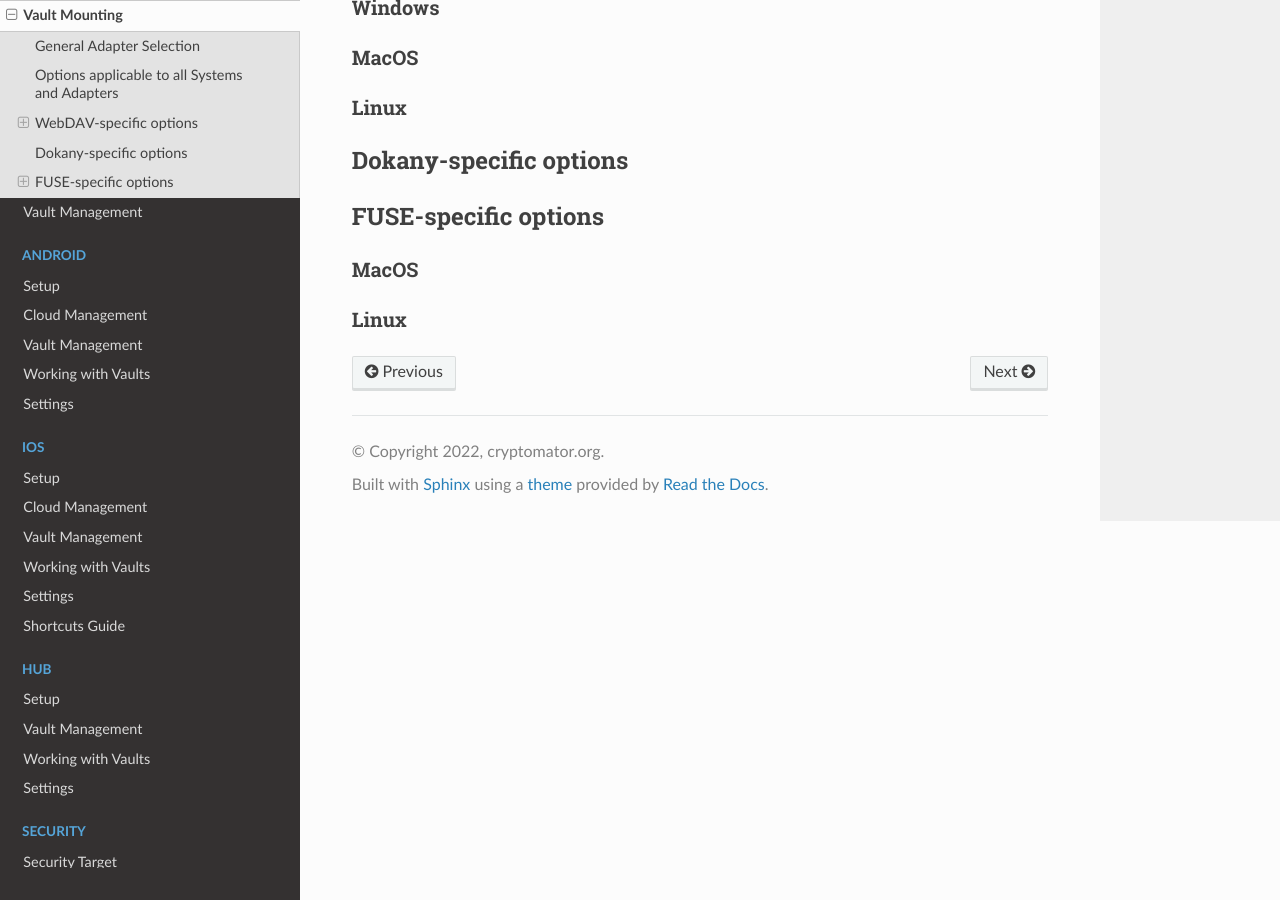
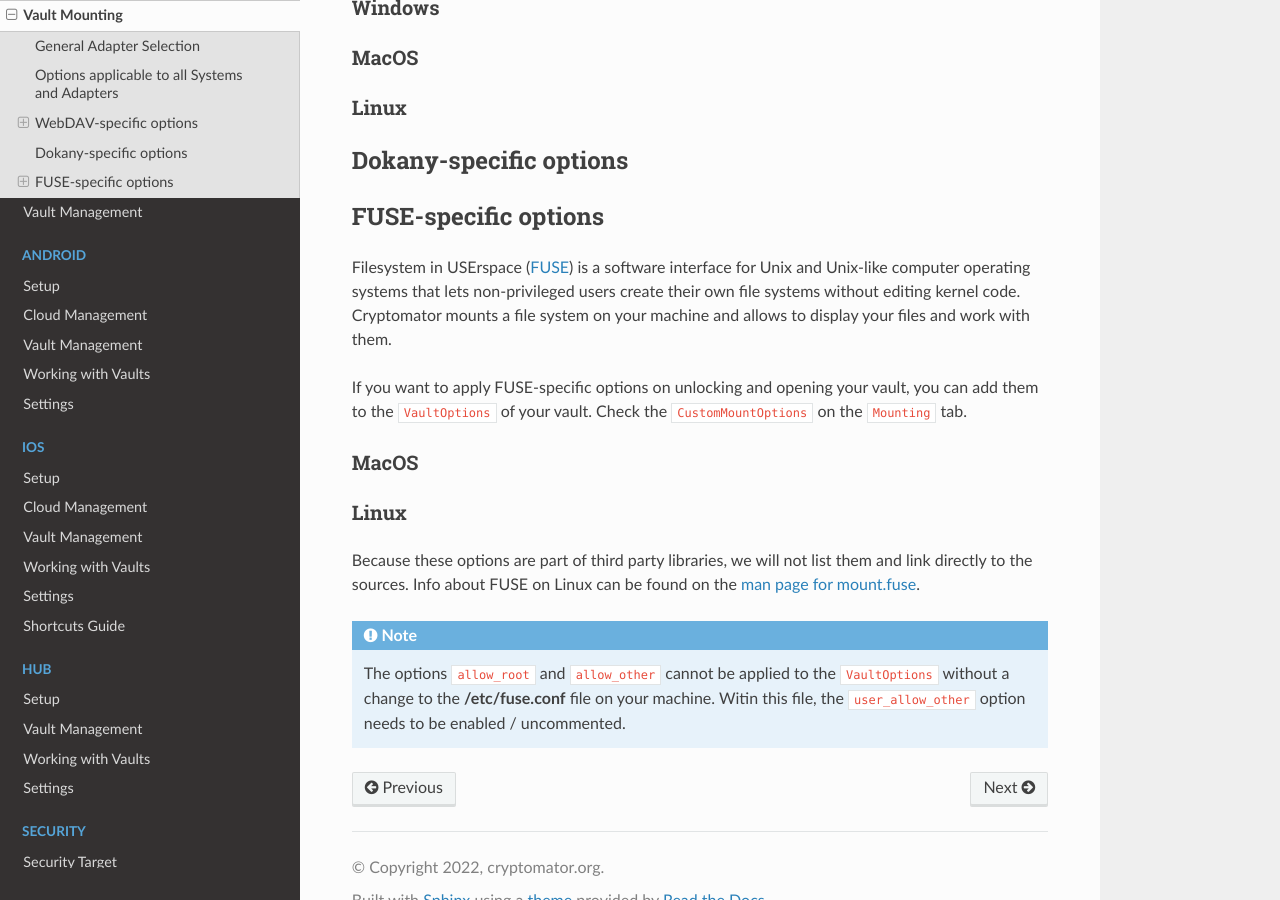
Before and after one commit to cryptomator/docs, a Sphinx documentation site: the page built from source/desktop/vault-mounting.rst, in a window 1280 px wide and 900 px high, scrolled down 1280 px. Built offline with Sphinx 7.4.7 and the Read the Docs theme 2.0.0, drawn with Linux system fonts in a browser that asks for light colours.

Commit message:
Added FUSE specific options for linux

```diff
--- a/source/desktop/vault-mounting.rst
+++ b/source/desktop/vault-mounting.rst
@@ -90,6 +90,10 @@
 
 .. _desktop/vault-mounting/fuse/macos:
 
+Filesystem in USErspace (`FUSE <https://en.wikipedia.org/wiki/Filesystem_in_Userspace>`_) is a software interface for Unix and Unix-like computer operating systems that lets non-privileged users create their own file systems without editing kernel code. Cryptomator mounts a file system on your machine and allows to display your files and work with them.
+
+If you want to apply FUSE-specific options on unlocking and opening your vault, you can add them to the |VaultOptions|_ of your vault. Check the ``CustomMountOptions`` on the ``Mounting`` tab.
+
 MacOS
 ^^^^^
 
@@ -97,3 +101,12 @@
 
 Linux
 ^^^^^
+
+Because these options are part of third party libraries, we will not list them and link directly to the sources. Info about FUSE on Linux can be found on the `man page for mount\.fuse <https://man7.org/linux/man-pages/man8/mount.fuse3.8.html>`_.
+
+.. note::
+
+    The options ``allow_root`` and ``allow_other`` cannot be applied to the |VaultOptions|_ without a change to the **/etc/fuse.conf** file on your machine. Witin this file, the ``user_allow_other`` option needs to be enabled / uncommented.
+
+.. |VaultOptions| replace:: ``VaultOptions``
+.. _VaultOptions: ./vault-management.html#vault-options
```
